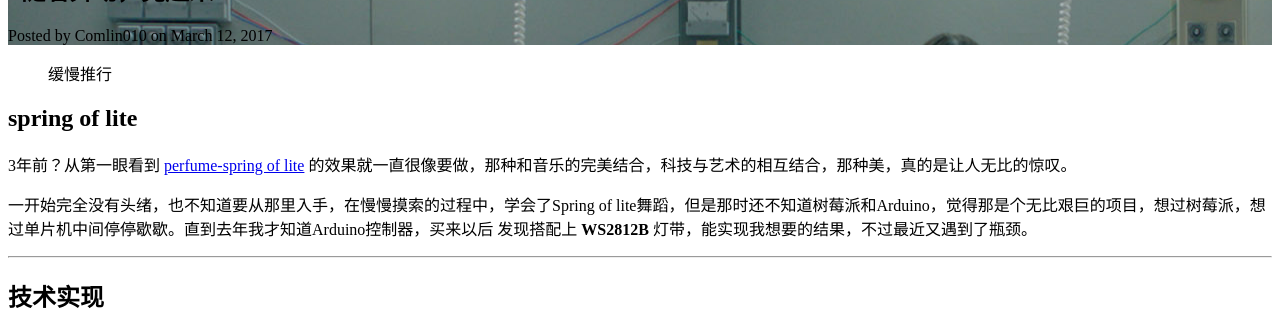
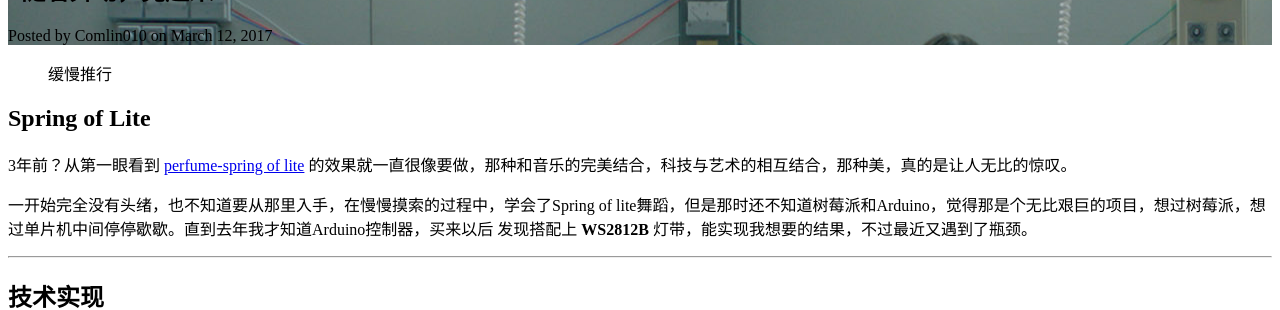
Before and after one commit to ComLin010/ComLin010.github.io, a Jekyll site: the page built from _posts/2017-03-12-ardruino-spring.markdown, in a window 1280 px wide and 900 px high. Shown: the part 374-684 px from the top of the window. Built offline with Jekyll 4.4.1, drawn with Linux system fonts in a browser that asks for light colours; comment, search, counter and statistics services are not loaded; some of the changed text lies outside the part shown.

Commit message:
修改文章

```diff
--- a/_posts/2017-03-12-ardruino-spring.markdown
+++ b/_posts/2017-03-12-ardruino-spring.markdown
@@ -12,7 +12,7 @@ tags:
 
 >缓慢推行
 
-## spring of lite
+## Spring of Lite
 
 3年前？从第一眼看到 [perfume-spring of lite](http://music.163.com/#/mv?id=5224) 的效果就一直很像要做，那种和音乐的完美结合，科技与艺术的相互结合，那种美，真的是让人无比的惊叹。
 
```
